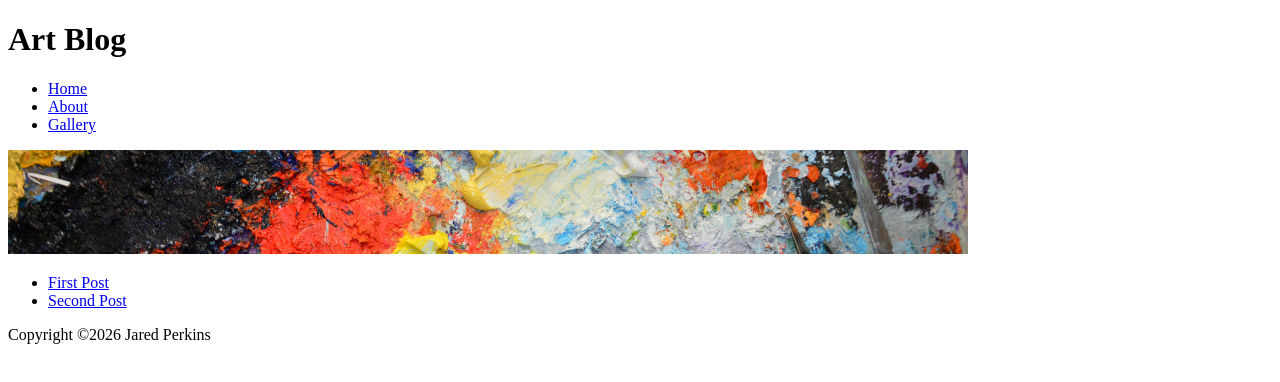
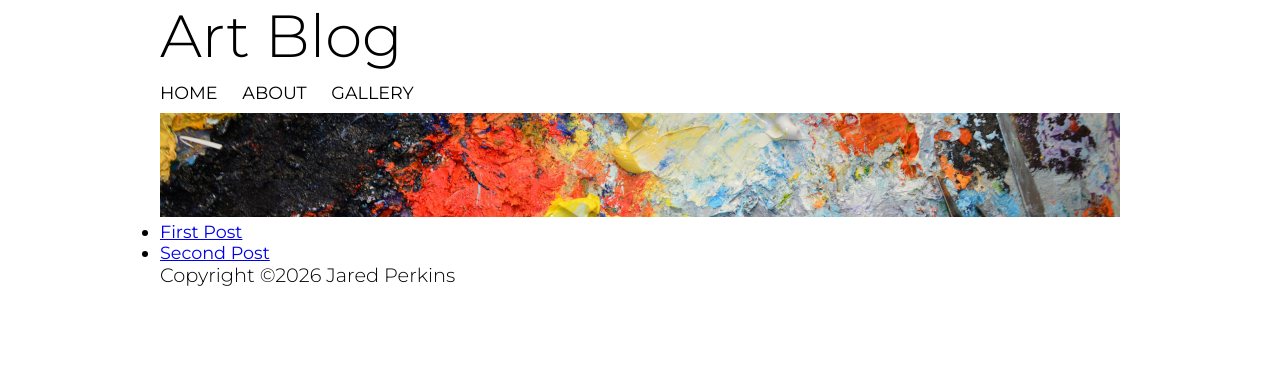
Before and after one commit to MemphisThoth/artworkblog, an Eleventy site: page src/index.html in a window 1280 px wide. Built offline with nearby package versions, Linux system fonts and the light colour scheme; Eleventy itself is replaced by a stand-in of ours; files that its build step writes are made by us from their sources; a web font is replaced by a local one.

Commit message:
Applied some styles.

```diff
--- a/pcss/base.css
+++ b/pcss/base.css
@@ -0,0 +1,10 @@
+/* global styles */
+
+body {
+    color: var(--color-text);
+    background-color: var(--color-bg);
+}
+
+.brand {
+    font-family: var(--brand-font);
+}
--- a/pcss/config.css
+++ b/pcss/config.css
@@ -0,0 +1,10 @@
+/* Custom properties */
+
+:root {
+    --font-text: "Montserrat", sans-serif;
+    --brand-font: "Viaoda Libre", serif;
+
+    --color-bg: white;
+    --color-text: black;
+    --color-accent: red;
+}
--- a/pcss/input.css
+++ b/pcss/input.css
@@ -0,0 +1,12 @@
+/* link to fonts */
+@import url('https://fonts.googleapis.com/css2?family=Montserrat:ital,wght@0,100..900;1,100..900&family=Viaoda+Libre&display=swap');
+
+/* my styles */
+@import "config.css";
+
+@import "reset.css";
+@import "base.css";
+@import "typography.css";
+
+@import "layout.css";
+@import "navigation.css";
--- a/pcss/layout.css
+++ b/pcss/layout.css
@@ -0,0 +1,6 @@
+/* layout styles */
+
+.container {
+    margin: 0 auto;
+    max-width: 960px;
+}
--- a/pcss/navigation.css
+++ b/pcss/navigation.css
@@ -0,0 +1,18 @@
+/* Navigation Styles */
+
+nav {
+    margin: 10px auto;
+    ul {
+        list-style: none;
+    }
+    li {
+        display: inline-block;
+        margin-right: 20px;
+    }
+    a {
+        color: var(--color-text);
+        text-decoration: none;
+        text-transform: uppercase;
+        transition: color 250ms ease;
+    }
+}
--- a/pcss/reset.css
+++ b/pcss/reset.css
@@ -0,0 +1,9 @@
+/* CSS Resets */
+
+*,
+*::after,
+*::before {
+    margin: 0;
+    padding: 0;
+    box-sizing: border-box;
+}
--- a/pcss/typography.css
+++ b/pcss/typography.css
@@ -0,0 +1,33 @@
+/* typography styles */
+
+html {
+    font-size: 1.1rem;
+}
+
+body {
+    font-family: var(--font-text);
+}
+
+h1,
+h2,
+h3,
+p {
+    font-weight: 300;
+}
+
+h1 {
+    font-size: 3.375rem;
+}
+
+h2 {
+    font-size: 2.25rem;
+}
+
+h3 {
+    font-size: 1.5rem;
+}
+
+p {
+    font-size: 1.1rem;
+    max-width: 60ch;
+}
--- a/postcss.config.js
+++ b/postcss.config.js
@@ -4,3 +4,5 @@ const config = {
         require("postcss-preset-env")
     ]
 }
+
+module.exports = config;
--- /dev/null
+++ b/src/assets/styles/style.css
@@ -0,0 +1,83 @@
+
+@import url('https://fonts.googleapis.com/css2?family=Montserrat:ital,wght@0,100..900;1,100..900&family=Viaoda+Libre&display=swap');
+/* link to fonts */
+/* my styles */
+/* Custom properties */
+:root {
+    --font-text: "Montserrat", sans-serif;
+    --brand-font: "Viaoda Libre", serif;
+
+    --color-bg: white;
+    --color-text: black;
+    --color-accent: red;
+}
+/* CSS Resets */
+*,
+*::after,
+*::before {
+    margin: 0;
+    padding: 0;
+    box-sizing: border-box;
+}
+/* global styles */
+body {
+    color: black;
+    color: var(--color-text);
+    background-color: white;
+    background-color: var(--color-bg);
+}
+.brand {
+    font-family: "Viaoda Libre", serif;
+    font-family: var(--brand-font);
+}
+/* typography styles */
+html {
+    font-size: 1.1rem;
+}
+body {
+    font-family: "Montserrat", sans-serif;
+    font-family: var(--font-text);
+}
+h1,
+h2,
+h3,
+p {
+    font-weight: 300;
+}
+h1 {
+    font-size: 3.375rem;
+}
+h2 {
+    font-size: 2.25rem;
+}
+h3 {
+    font-size: 1.5rem;
+}
+p {
+    font-size: 1.1rem;
+    max-width: 60ch;
+}
+/* layout styles */
+.container {
+    margin: 0 auto;
+    max-width: 960px;
+}
+/* Navigation Styles */
+nav {
+    margin: 10px auto;
+}
+nav ul {
+        list-style: none;
+    }
+nav li {
+        display: inline-block;
+        margin-right: 20px;
+    }
+nav a {
+        color: black;
+        color: var(--color-text);
+        -webkit-text-decoration: none;
+        text-decoration: none;
+        text-transform: uppercase;
+        transition: color 250ms ease;
+    }
```
Also changed, not shown: src/_templates/partials/header-blog-page.html (+1 -1 lines).
